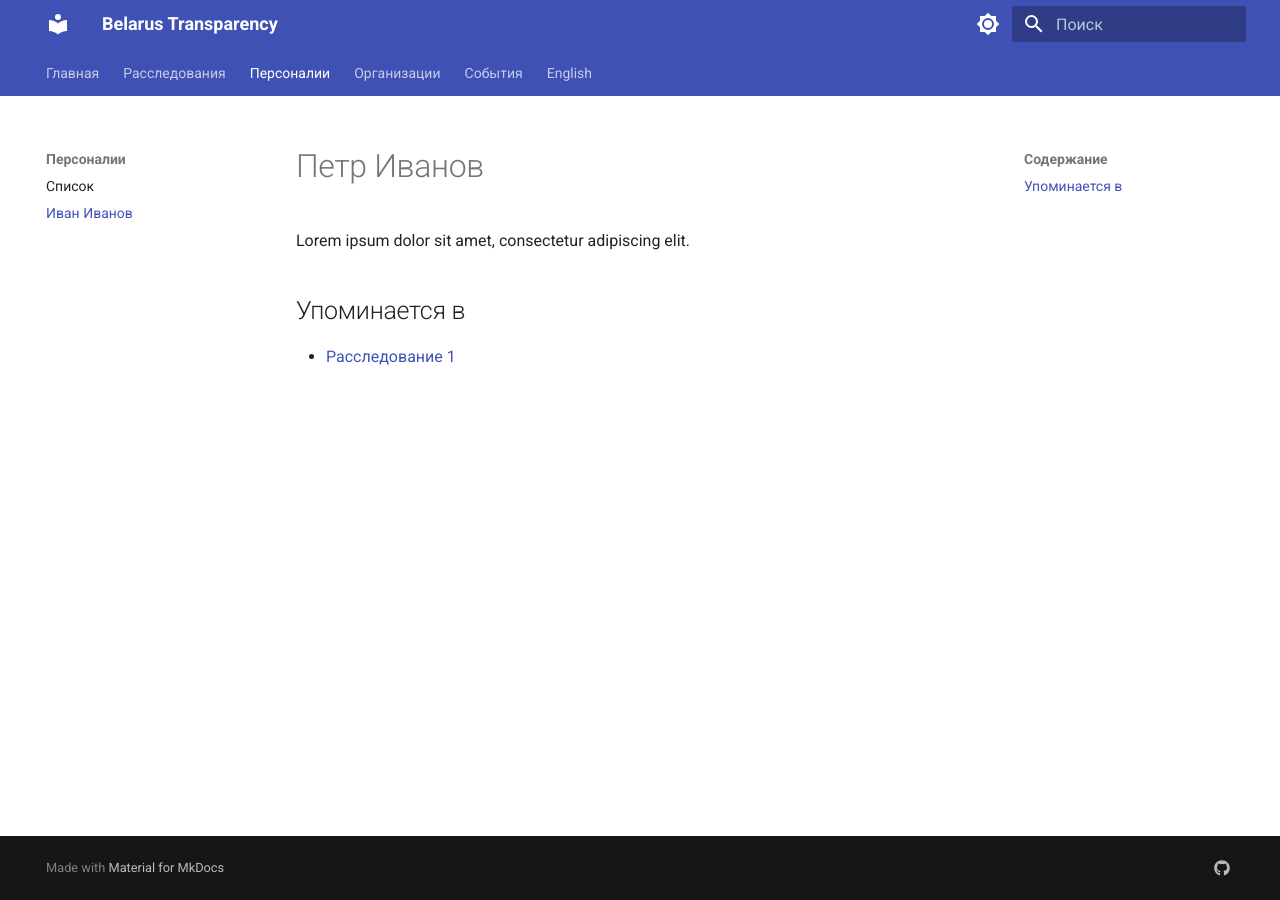
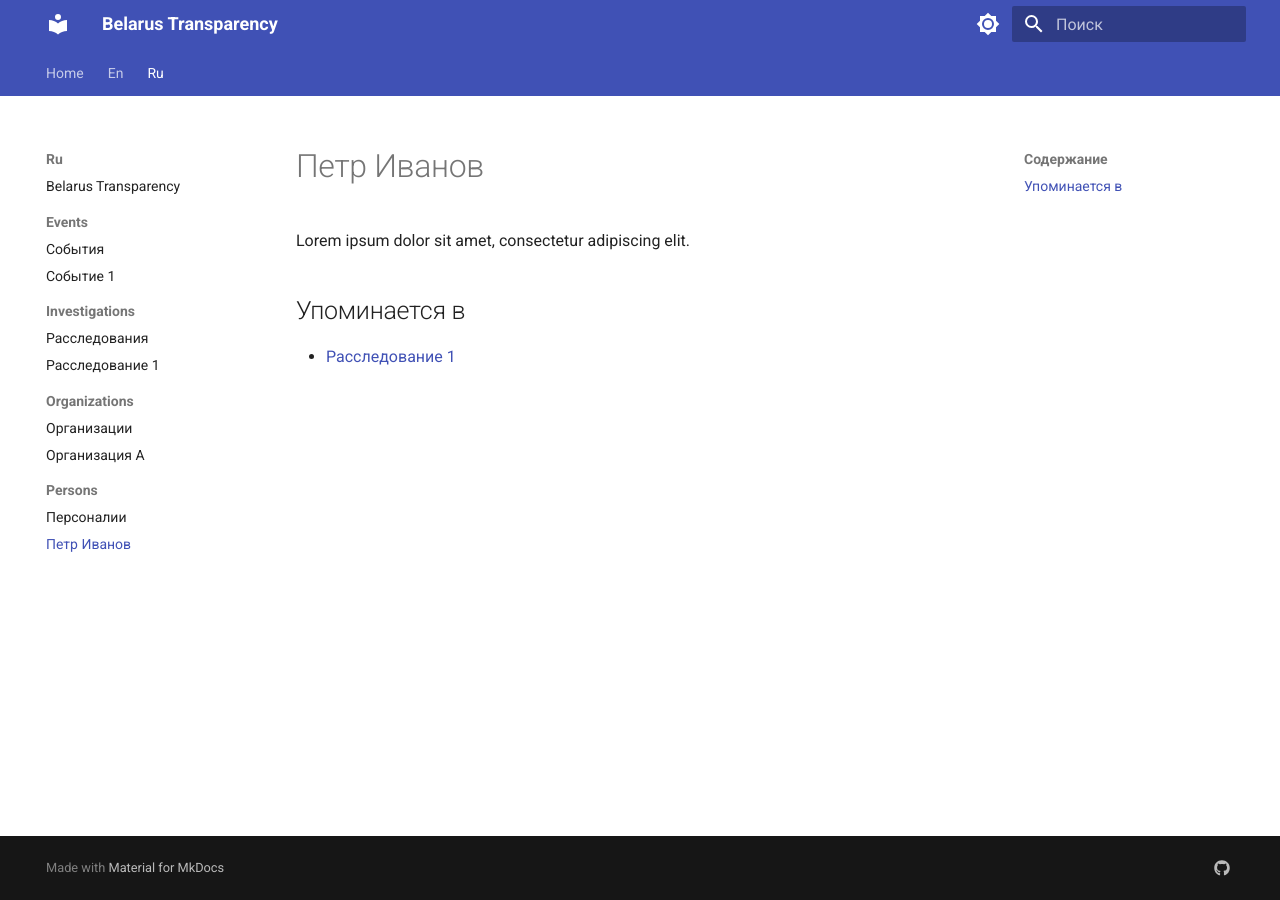
Before and after one commit to belarustransparency/belarus-transparency, an MkDocs documentation site: the page built from docs/ru/persons/ivan-ivanov.md, in a window 1280 px wide. Built offline with MkDocs 1.6.1 and Material for MkDocs 9.7.7, drawn with Linux system fonts in a browser that asks for light colours; some of the changed lines change nothing that is shown.

Commit message:
Вкл. автонавигация

```diff
--- a/mkdocs.yml
+++ b/mkdocs.yml
@@ -39,27 +39,6 @@ markdown_extensions:
   - toc:
       permalink: true
 
-nav:
-  - Главная: ru/index.md
-  - Расследования:
-    - Список: ru/investigations/index.md
-    - Расследование 1: ru/investigations/investigation-1.md
-  - Персоналии:
-    - Список: ru/persons/index.md
-    - Иван Иванов: ru/persons/ivan-ivanov.md
-  - Организации:
-    - Список: ru/organizations/index.md
-    - Организация А: ru/organizations/org-a.md
-  - События:
-    - Список: ru/events/index.md
-    - Событие 1: ru/events/event-1.md
-  - English:
-    - Home: en/index.md
-    - Investigations: en/investigations/index.md
-    - Persons: en/persons/index.md
-    - Organizations: en/organizations/index.md
-    - Events: en/events/index.md
-
 extra:
   social:
     - icon: fontawesome/brands/github
```
